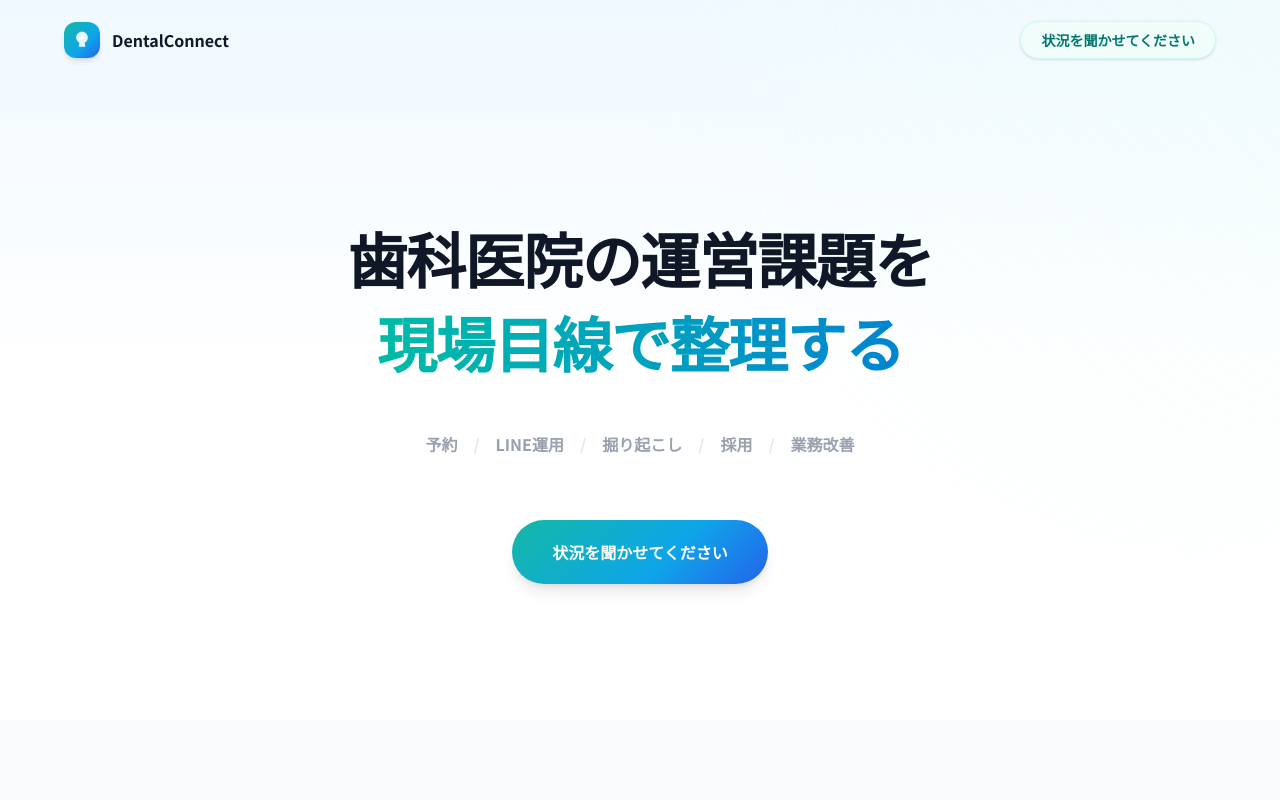
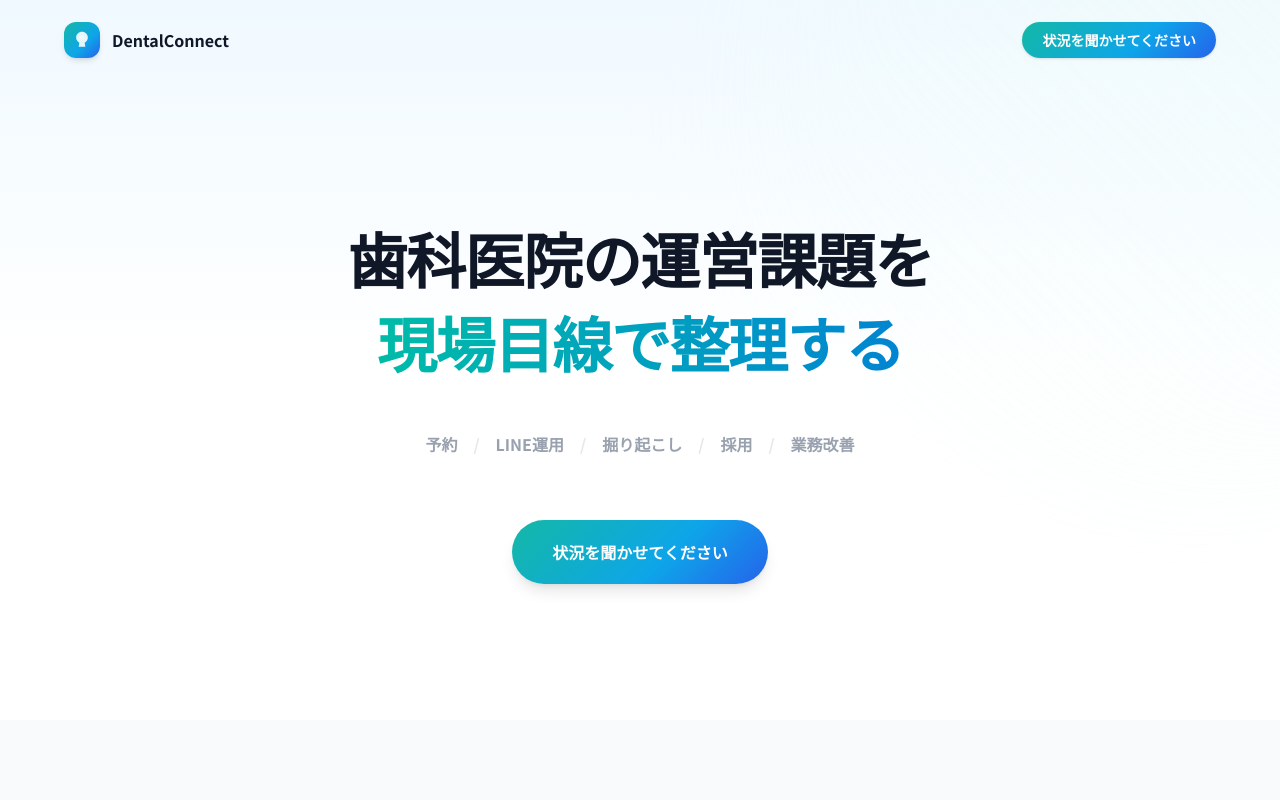
Before and after one commit to uw1g48h31wj4xxa33ffa-eng/reserve-pro-dashboard, a Next.js app in the folder LP/dental-lp/: page / in a window 1280 px wide. Shown: the top 800 px of the page. Built offline with nearby package versions, Linux system fonts and the light colour scheme.

Commit message:
Update header CTA button color to match footer CTA

```diff
--- a/LP/dental-lp/components/layout/header.tsx
+++ b/LP/dental-lp/components/layout/header.tsx
@@ -60,7 +60,7 @@ export function Header() {
           <div>
             <button
               onClick={() => handleNav("#contact")}
-              className="px-5 py-2 text-sm font-bold text-teal-700 bg-teal-50 border border-teal-100 rounded-full shadow-sm hover:shadow-md hover:-translate-y-0.5 transition-all duration-200"
+              className="px-5 py-2 text-sm font-bold text-white gradient-brand rounded-full shadow-sm hover:shadow-md hover:-translate-y-0.5 transition-all duration-200"
             >
               状況を聞かせてください
             </button>
```
